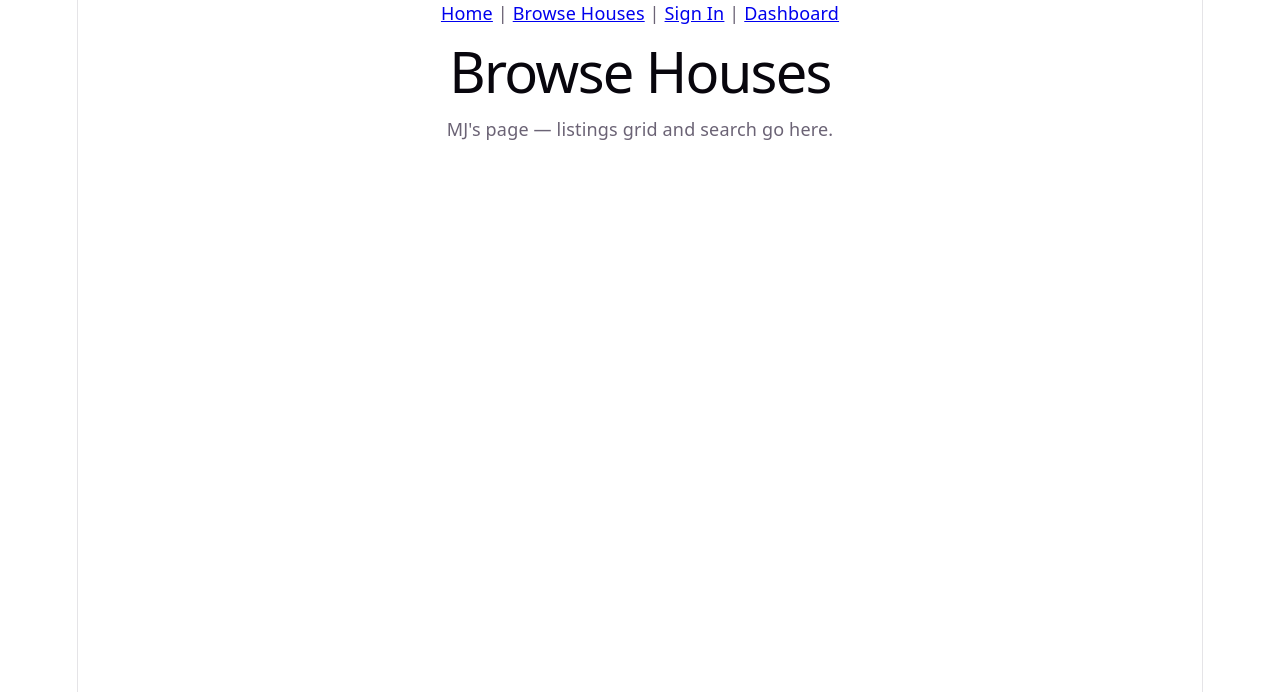
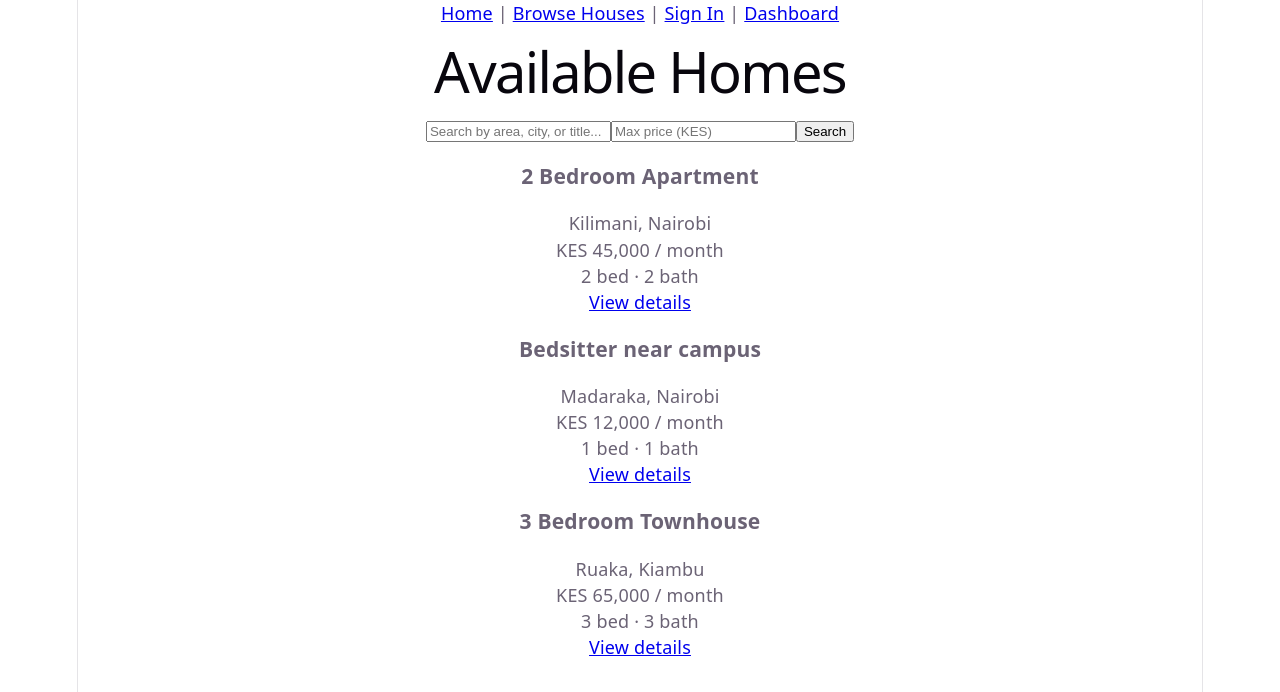
Before and after one commit to Alvin425770/NyumbaHub-2.0, a React (Vite) app: page /listings in a window 1280 px wide. Shown: the top 692 px of the page. Built offline with nearby package versions, Linux system fonts and the light colour scheme.

Commit message:
Add Listings page, search, and detail view

```diff
--- a/src/App.jsx
+++ b/src/App.jsx
@@ -5,6 +5,7 @@ import Listings from './pages/Listings';
 import Login from './pages/Login';
 import Dashboard from './pages/Dashboard';
 import BookingDetail from './pages/BookingDetail';
+import ListingDetail from './pages/ListingDetail';
 
 function App() {
   return (
@@ -13,6 +14,7 @@ function App() {
       <Routes>
         <Route path="/" element={<Home />} />
         <Route path="/listings" element={<Listings />} />
+        <Route path="/listings/:id" element={<ListingDetail />} />
         <Route path="/login" element={<Login />} />
         <Route path="/dashboard" element={<Dashboard />} />
         <Route path="/booking/:id" element={<BookingDetail />} />
--- /dev/null
+++ b/src/components/ListingCard.jsx
@@ -0,0 +1,23 @@
+import { Link } from 'react-router-dom';
+
+function ListingCard({ listing }) {
+  return (
+    <div className="listing-card">
+      <h3>{listing.title}</h3>
+      <p className="listing-card__location">
+        {listing.location.area}, {listing.location.city}
+      </p>
+      <p className="listing-card__price">
+        KES {listing.rentAmount.toLocaleString()} / month
+      </p>
+      <p className="listing-card__meta">
+        {listing.bedrooms} bed · {listing.bathrooms} bath
+      </p>
+      <Link to={`/listings/${listing.id}`} className="listing-card__link">
+        View details
+      </Link>
+    </div>
+  );
+}
+
+export default ListingCard;
--- /dev/null
+++ b/src/components/SearchBar.jsx
@@ -0,0 +1,31 @@
+import { useState } from 'react';
+
+function SearchBar({ onSearch }) {
+  const [query, setQuery] = useState('');
+  const [maxPrice, setMaxPrice] = useState('');
+
+  function handleSubmit(e) {
+    e.preventDefault();
+    onSearch({ query, maxPrice: maxPrice ? Number(maxPrice) : null });
+  }
+
+  return (
+    <form onSubmit={handleSubmit} className="search-bar">
+      <input
+        type="text"
+        placeholder="Search by area, city, or title..."
+        value={query}
+        onChange={(e) => setQuery(e.target.value)}
+      />
+      <input
+        type="number"
+        placeholder="Max price (KES)"
+        value={maxPrice}
+        onChange={(e) => setMaxPrice(e.target.value)}
+      />
+      <button type="submit">Search</button>
+    </form>
+  );
+}
+
+export default SearchBar;
--- /dev/null
+++ b/src/pages/ListingDetail.jsx
@@ -0,0 +1,31 @@
+import { useParams, Link } from 'react-router-dom';
+import { listings } from '../mock-data';
+
+function ListingDetail() {
+  const { id } = useParams();
+  const listing = listings.find((l) => l.id === id);
+
+  if (!listing) {
+    return (
+      <div>
+        <p>Listing not found.</p>
+        <Link to="/listings">Back to listings</Link>
+      </div>
+    );
+  }
+
+  return (
+    <div className="listing-detail">
+      <Link to="/listings">← Back to listings</Link>
+      <h1>{listing.title}</h1>
+      <p className="listing-detail__price">
+        KES {listing.rentAmount.toLocaleString()} / month
+      </p>
+      <p>{listing.location.area}, {listing.location.city}</p>
+      <p>{listing.bedrooms} bed · {listing.bathrooms} bath</p>
+      <button>Request to Book</button>
+    </div>
+  );
+}
+
+export default ListingDetail;
--- a/src/pages/Listings.jsx
+++ b/src/pages/Listings.jsx
@@ -1,8 +1,29 @@
+import { useState } from 'react';
+import { listings } from '../mock-data';
+import ListingCard from '../components/ListingCard';
+import SearchBar from '../components/SearchBar';
+
 function Listings() {
+  const [filters, setFilters] = useState({ query: '', maxPrice: null });
+
+  const filtered = listings.filter((listing) => {
+    const haystack = `${listing.title} ${listing.location.area} ${listing.location.city}`.toLowerCase();
+    const matchesQuery = filters.query === '' || haystack.includes(filters.query.toLowerCase());
+    const matchesPrice = !filters.maxPrice || listing.rentAmount <= filters.maxPrice;
+    return matchesQuery && matchesPrice;
+  });
+
   return (
-    <div>
-      <h1>Browse Houses</h1>
-      <p>MJ's page — listings grid and search go here.</p>
+    <div className="listings-page">
+      <h1>Available Homes</h1>
+      <SearchBar onSearch={setFilters} />
+      <div className="listings-grid">
+        {filtered.length > 0 ? (
+          filtered.map((listing) => <ListingCard key={listing.id} listing={listing} />)
+        ) : (
+          <p>No listings match your search.</p>
+        )}
+      </div>
     </div>
   );
 }
```
Also changed, not shown: 1 other file (tests, documents, lock files or other folders).
